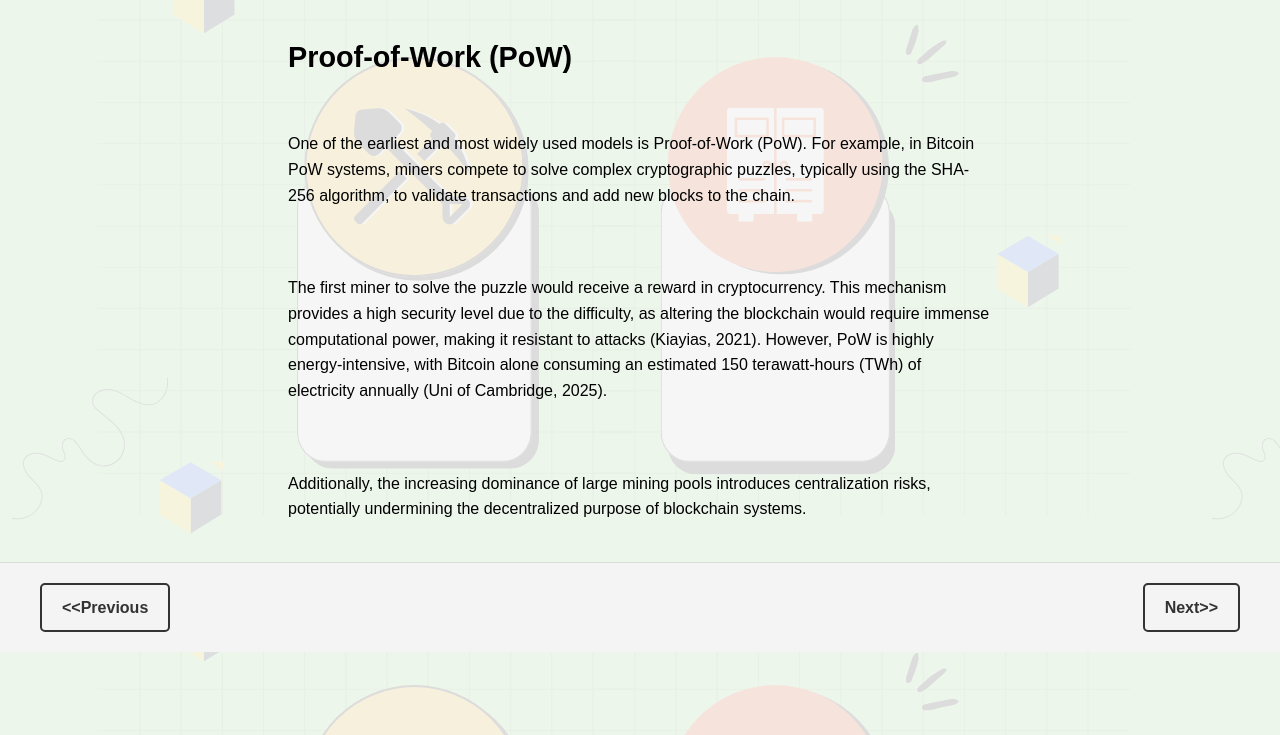
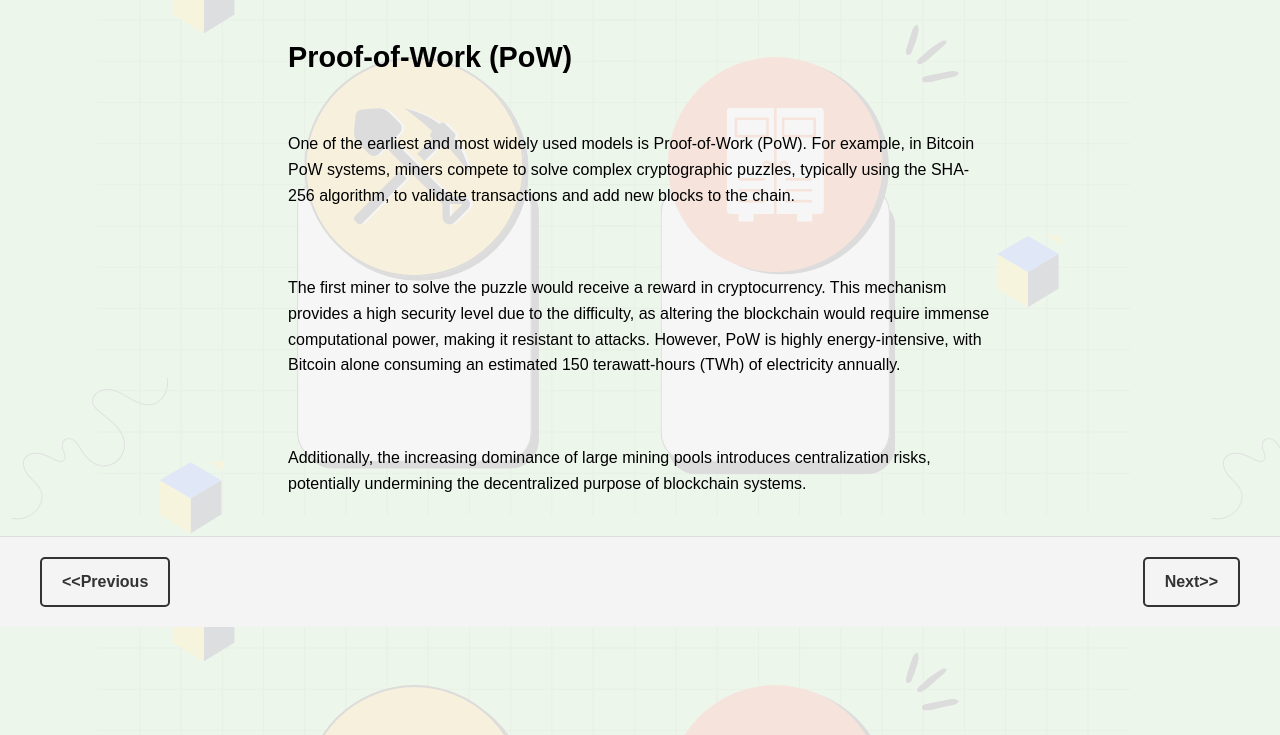
Before and after one commit to kenton2342/CS1102, a plain HTML site: page Consensus_Mechanisms_1.html in a window 1280 px wide. Shown: the part 65-800 px from the top of the page. Drawn offline with Linux system fonts and the light colour scheme.

Commit message:
Update Consensus_Mechanisms_1.html

```diff
--- a/Consensus_Mechanisms_1.html
+++ b/Consensus_Mechanisms_1.html
@@ -42,7 +42,7 @@
             One of the earliest and most widely used models is Proof-of-Work (PoW). For example, in Bitcoin PoW systems, miners compete to solve complex cryptographic puzzles, typically using the SHA-256 algorithm, to validate transactions and add new blocks to the chain.
         </p><br><br>
         <p>
-            The first miner to solve the puzzle would receive a reward in cryptocurrency. This mechanism provides a high security level due to the difficulty, as altering the blockchain would require immense computational power, making it resistant to attacks (Kiayias, 2021). However, PoW is highly energy-intensive, with Bitcoin alone consuming an estimated 150 terawatt-hours (TWh) of electricity annually (Uni of Cambridge, 2025).
+            The first miner to solve the puzzle would receive a reward in cryptocurrency. This mechanism provides a high security level due to the difficulty, as altering the blockchain would require immense computational power, making it resistant to attacks. However, PoW is highly energy-intensive, with Bitcoin alone consuming an estimated 150 terawatt-hours (TWh) of electricity annually.
         </p><br><br>
         <p>
             Additionally, the increasing dominance of large mining pools introduces centralization risks, potentially undermining the decentralized purpose of blockchain systems.
```
